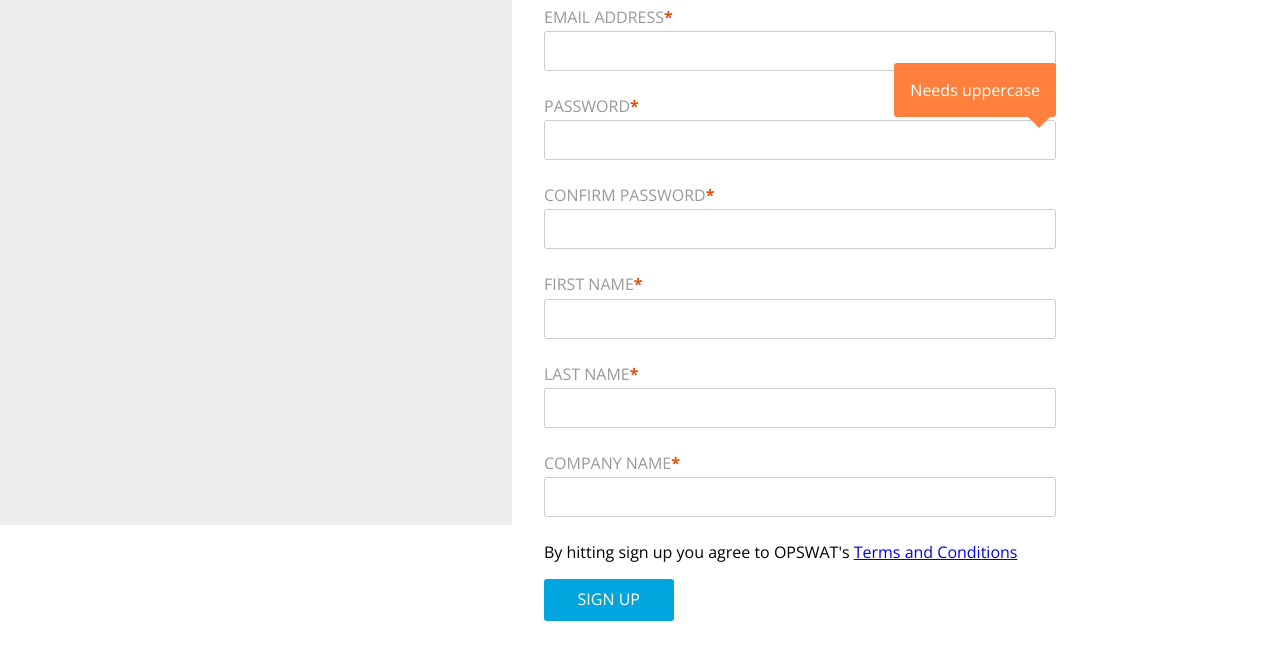
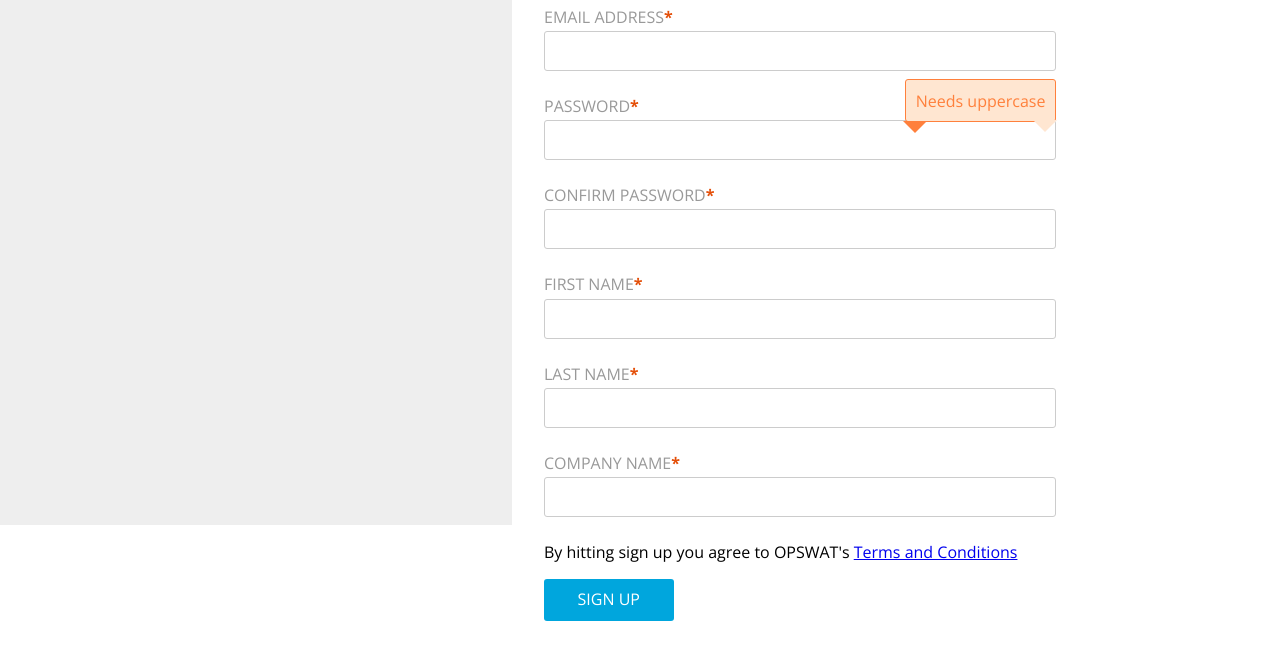
Before and after one commit to xaviervalarino/xaviervalarino.github.io, a plain HTML site: page 1028_registration/register.html in a window 1280 px wide. Shown: the part 153-800 px from the top of the page. Drawn offline with nearby package versions, Linux system fonts and the light colour scheme.

Commit message:
CSS edits
CSS edits to overlay password tester

```diff
--- a/1028_registration/accounts.css
+++ b/1028_registration/accounts.css
@@ -99,20 +99,32 @@ li:not(#uprCase) {
 }
 #psswrdTest {
 	position: absolute;
-	top: -2em;
+	top: -1em;
 	right: 0;
 	text-align: center;
 }
 ul {
 	position: relative;
-	color: #fff;
-	background-color: #ff803c;
+	color: #ff803c;
+	background-color: #ffe6d1;
+	border: 1px solid #ff803c;
 	border-radius: 3px;
-	padding: 1em;
+	padding: .6em;
 }
-ul:after {
+ul::after {
 	position: absolute;
 	bottom: -.7em;
+	width: 0;
+	height: 0;
+	content: "";
+	border-left: .8em solid transparent;
+	border-right: .8em solid transparent;
+	border-top: .8em solid #ffe6d1;
+	margin-left: -.8em;
+}
+ul:before {
+	position: absolute;
+	bottom: -.76em;
 	width: 0;
 	height: 0;
 	content: "";
@@ -153,6 +165,7 @@ input:not(#submitSignUp) {
 	}
 	.content {
 		width: auto;
+		float: none;
 		margin: 0 1.2em;
 	}
 }
```
